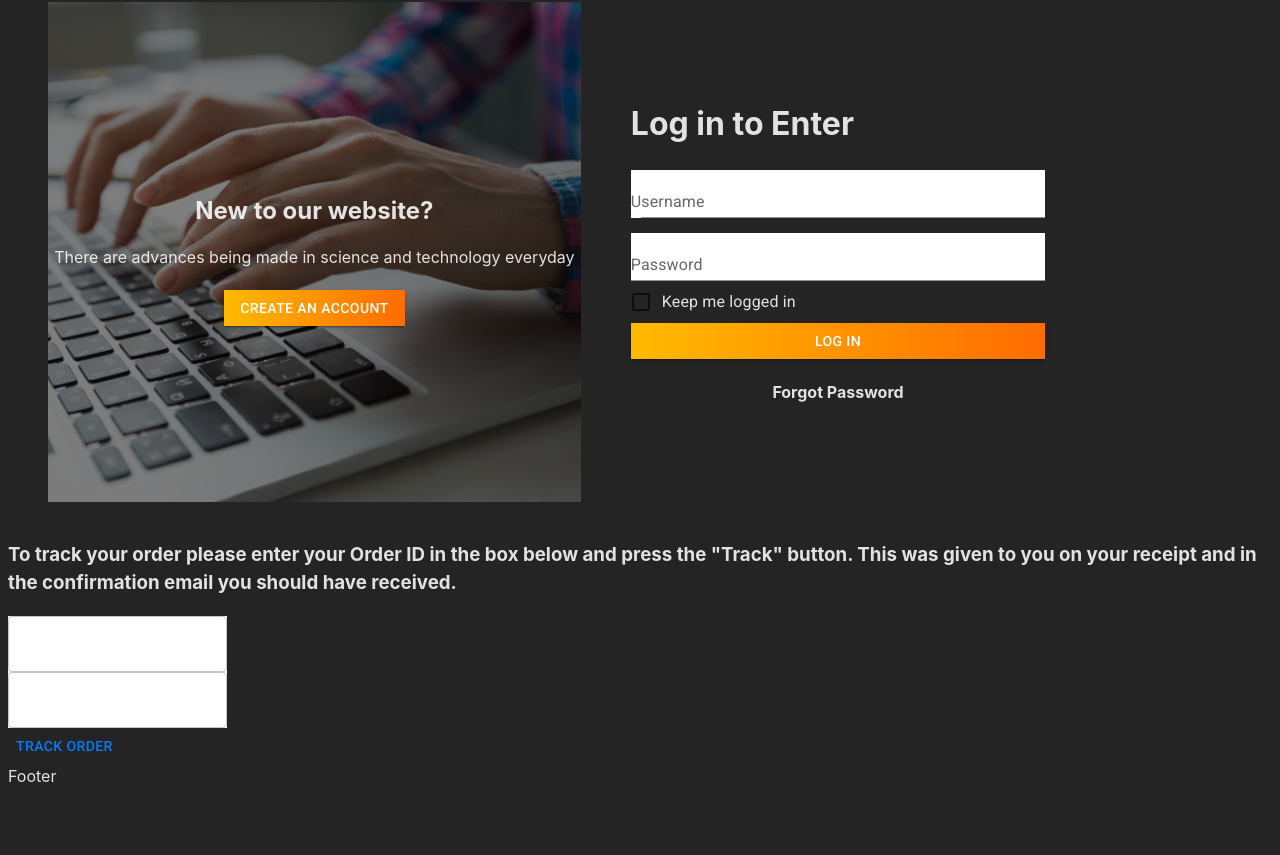
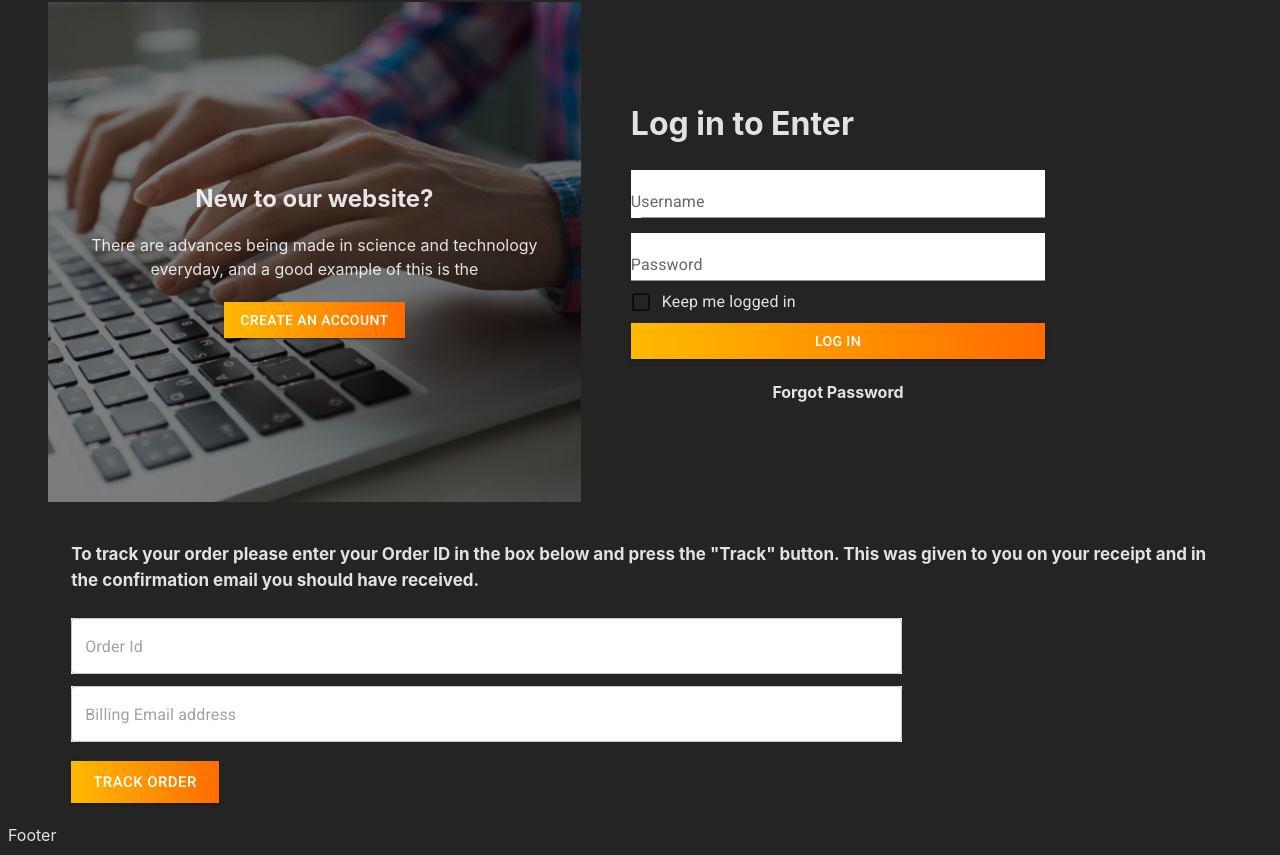
Before and after one commit to BridgetKas/ShoeStore, a React (Vite) app: page / in a window 1280 px wide. Shown: the part 354-1209 px from the top of the page. Before the commit the page ends 1150 px from the top, so only its background shows below. Built offline with nearby package versions, Linux system fonts and the light colour scheme.

Commit message:
Added TrackingPage  component

```diff
--- a/src/components/common/input.jsx
+++ b/src/components/common/input.jsx
@@ -1,7 +1,7 @@
 import TextField from '@mui/material/TextField';
 import InputAdornment from '@mui/material/InputAdornment';
 
-function Input({placeholder, required=false, icon, color}) {
+function Input({placeholder, required=false, icon, color,margin,fullWidth}) {
   return (
     <div>
       <TextField
@@ -12,6 +12,8 @@ function Input({placeholder, required=false, icon, color}) {
         InputProps={{
           endAdornment: <InputAdornment position="end">{icon}</InputAdornment>,
         }}
+        margin={margin}
+        fullWidth={fullWidth}
       />
 
     </div>
--- a/src/pages/LogInPage/LogPage.jsx
+++ b/src/pages/LogInPage/LogPage.jsx
@@ -1,3 +1,4 @@
+import {useState} from 'react'
 import TextField from '@mui/material/TextField';
 import Checkbox from '@mui/material/Checkbox';
 import FormControlLabel from '@mui/material/FormControlLabel';
@@ -7,11 +8,17 @@ import styles from "./LogPage.module.css"
 
 
 export default function LogInPage({color}) {
+  const [name,setName] =useState("")
+  const [password,setPassword] = useState("")
+  const [checked, setChecked] = useState(false)
+
+  const handleChange = (e) => {setChecked(e.target.checked)}
+
   return (
     <div className={styles.logInContainer}>
       <div className={styles.logInImage}>
         <h2>New to our website?</h2>
-        <p>There are advances being made in science and technology everyday </p>
+        <p>There are advances being made in science and technology everyday, and a good example of this is the</p>
         <div style={{ margin:"5px auto"}}>
           <ButtonComp variant="contained"
             size="medium"
@@ -23,19 +30,28 @@ export default function LogInPage({color}) {
       </div>
       <div className={styles.container}>
         <h1>Log in to Enter</h1>
+
         <TextField id="standard-basic"
           variant="standard"
           label="Username"
           color={color}
           style={{marginBottom:"15px",paddingLeft:"10px"}}
+          value={name}
+          onChange={(e) => setName(e.target.value)}
         />
+
         <TextField id="standard-basic"
           variant="standard"
           label="Password"
           color={color}
+          value={password}
+          onChange={(e)=> setPassword(e.target.value)}
         />
 
-        <FormControlLabel control={<Checkbox  color="yellow"/>} label="Keep me logged in" />
+        <FormControlLabel control={<Checkbox  color="yellow" checked={checked} onChange={handleChange}/>}
+          label="Keep me logged in"
+        />
+
         <div style={{width:"100%"}}>
           <ButtonComp variant="contained"
             size="Large"
--- a/src/pages/LogInPage/LogPage.module.css
+++ b/src/pages/LogInPage/LogPage.module.css
@@ -21,6 +21,11 @@ h2 {
     margin-bottom: 0;
 }
 
+p {
+    padding:0 40px;
+    text-align: center;
+}
+
 .container {
     display:flex;
     flex-direction:column;
--- a/src/pages/trackingPage/trackingPage.jsx
+++ b/src/pages/trackingPage/trackingPage.jsx
@@ -1,15 +1,37 @@
+import {useState} from 'react'
 import ButtonComp from '../../components/common/Button';
 import Input from '../../components/common/input';
+import styles from './trackingPage.module.css'
+import { colors } from "../../utilis/color"
+
 
 
 function TrackingPage() {
+  const [email,setEmail] = useState('')
+  const [ordernumber, setOrderNumber] = useState('')
+
   return (
-    <div>
-      <h3>To track your order please enter your Order ID in the box below and press the "Track" button. This was given to you on your receipt and in the confirmation email you should have received.</h3>
-      <Input placehoder="Order Id" />
-      <Input placehoder ="Billing Email address" />
-      <ButtonComp btnTitle="Track Order"/>
-
+    <div className={styles.container}>
+      <h3>To track your order please enter your Order ID in the box below and press the "Track" button.
+        This was given to you on your receipt and in the confirmation email you should have received.
+      </h3>
+      <div className={styles.inputContainer}>
+        <Input placeholder="Order Id"
+          margin="dense"
+          fullWidth
+          value={ordernumber}
+          onChange={(e)=>{setOrderNumber(e.target.value)}}
+        />
+        <Input placeholder ="Billing Email address"
+          margin="dense"
+          fullWidth
+          value={email}
+          onChange={(e)=>{setEmail(e.target.value)}}
+        />
+      </div>
+      <ButtonComp variant="contained" size="large" btnTitle="Track Order"
+        style={{ background: colors.yellowGrad, marginTop:"15px"}}
+      />
     </div>
   )
 }
--- a/src/pages/trackingPage/trackingPage.module.css
+++ b/src/pages/trackingPage/trackingPage.module.css
@@ -0,0 +1,16 @@
+input {
+    margin-bottom:200px;
+}
+
+.container {
+    width:90%;
+    margin:20px auto;
+}
+
+h3 {
+    font-size:17px;
+}
+
+.inputContainer {
+    width:73%;
+}
```
